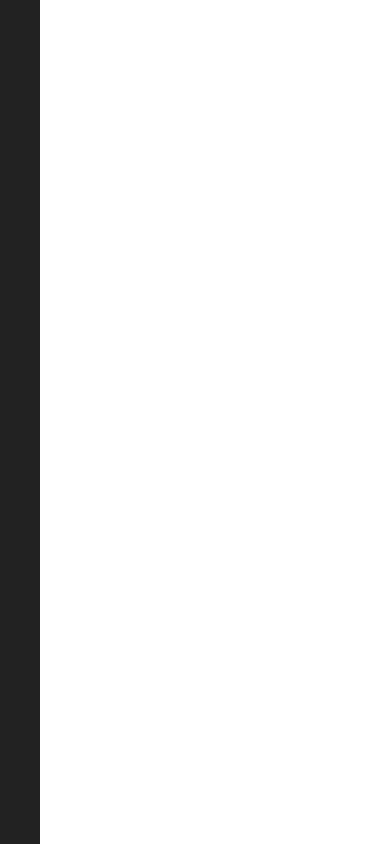
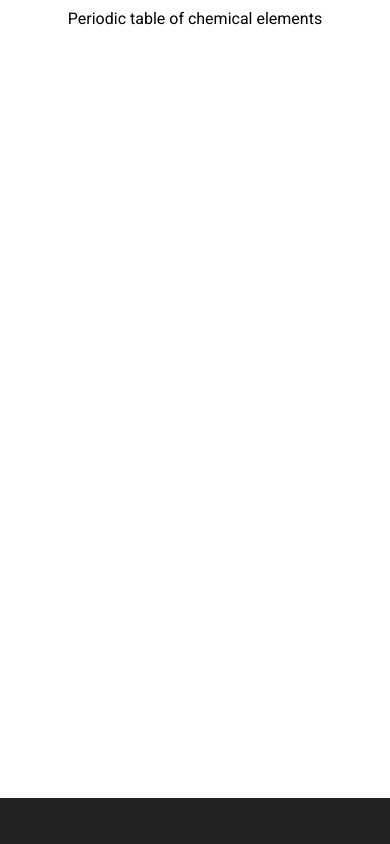
Before and after one commit to ravecat/mendeleev, a React app: page / in a window 390 px wide. Built offline with nearby package versions, Linux system fonts and the light colour scheme.

Commit message:
Add draft responsive home page

```diff
--- a/src/App.js
+++ b/src/App.js
@@ -1,11 +1,15 @@
 import React from "react";
 import styled from "styled-components";
+import { MOBILE_RESOLUTION } from "common/constants";
+import Media from "common/Media";
 import "./common/globalStyles";
 
 const App = () => (
   <Wrapper>
+    <Article>
+      <Title>Periodic table of chemical elements</Title>
+    </Article>
     <Aside />
-    <Article />
   </Wrapper>
 );
 
@@ -13,16 +17,46 @@ export default App;
 
 const Wrapper = styled.div`
   display: flex;
+  flex-direction: row-reverse;
   height: 100vh;
+  ${Media.responsiveBlock(
+    `
+    flex-direction: column;
+    `,
+    MOBILE_RESOLUTION
+  )};
 `;
 
 const Aside = styled.aside`
   width: 50px;
   background-color: #222;
+  ${Media.responsiveBlock(
+    `
+    width: 100%;
+    height: 50px;
+    `,
+    MOBILE_RESOLUTION
+  )};
+`;
+
+const Title = styled.div`
+  ${Media.responsiveBlock(
+    `
+    text-align: center;
+    `,
+    MOBILE_RESOLUTION
+  )};
 `;
 
 const Article = styled.article`
   width: 100%;
   padding: 10px 20px;
   background-color: #fff;
+  ${Media.responsiveBlock(
+    `
+    height: 100%;
+    padding: 10px 0;
+    `,
+    MOBILE_RESOLUTION
+  )};
 `;
--- /dev/null
+++ b/src/common/Media/index.js
@@ -0,0 +1,4 @@
+import responsive from "./responsive";
+import responsiveBlock from "./responsiveBlock";
+
+export default { responsive, responsiveBlock };
--- /dev/null
+++ b/src/common/Media/responsive.js
@@ -0,0 +1,18 @@
+import { css } from "styled-components";
+
+const responsive = (property, values, resolutions) => {
+  const argsIsArray = Array.isArray(resolutions);
+
+  return css`
+    ${[...(argsIsArray ? [...resolutions] : [resolutions])].reverse().map(
+      (resolution, index) => `
+        @media (max-width: ${resolution}px) {
+          ${property}:${
+        argsIsArray ? values[resolutions.length - index - 1] : values
+      }
+        }`
+    )};
+  `;
+};
+
+export default responsive;
--- /dev/null
+++ b/src/common/Media/responsiveBlock.js
@@ -0,0 +1,11 @@
+import { css } from "styled-components";
+
+const responsiveBlock = (property, resolution, initialProperty) => css`
+  ${initialProperty};
+
+  @media (max-width: ${resolution}px) {
+    ${property};
+  }
+`;
+
+export default responsiveBlock;
--- /dev/null
+++ b/src/common/constants.js
@@ -0,0 +1 @@
+export const MOBILE_RESOLUTION = 1023;
```
Also changed, not shown: package.json (+8 -3 lines), src/services/registerServiceWorker.js (+42 -32 lines), 1 other file (tests, documents, lock files or other folders).
